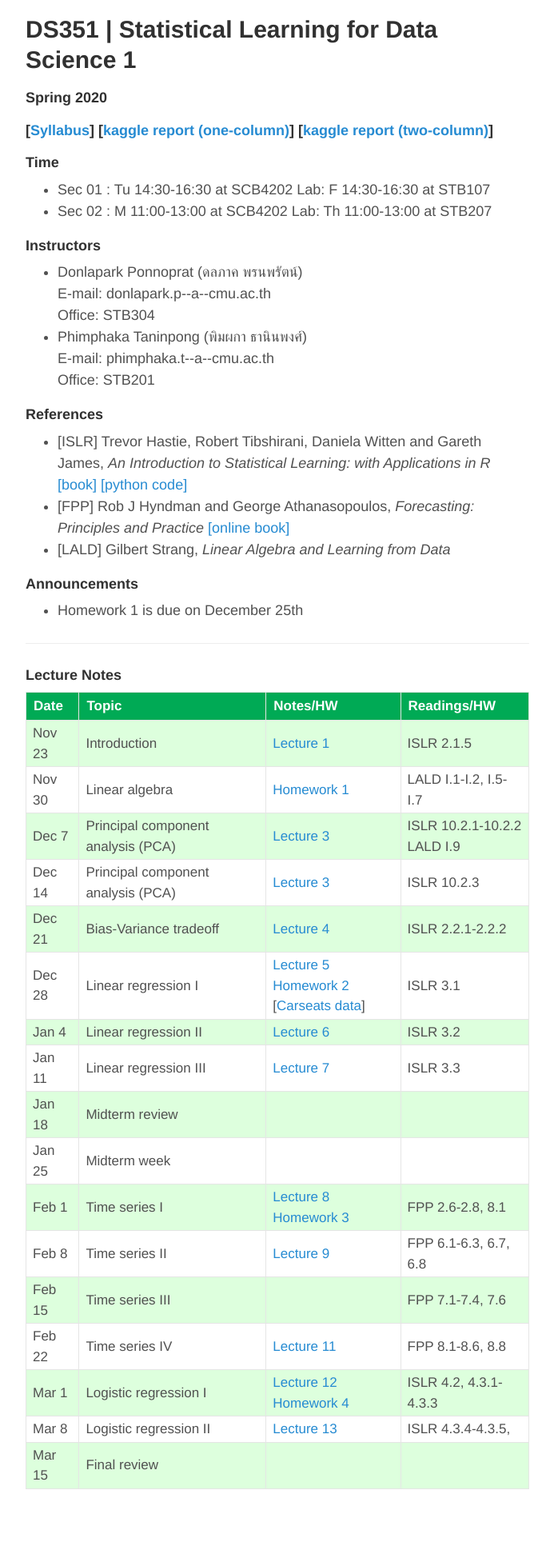
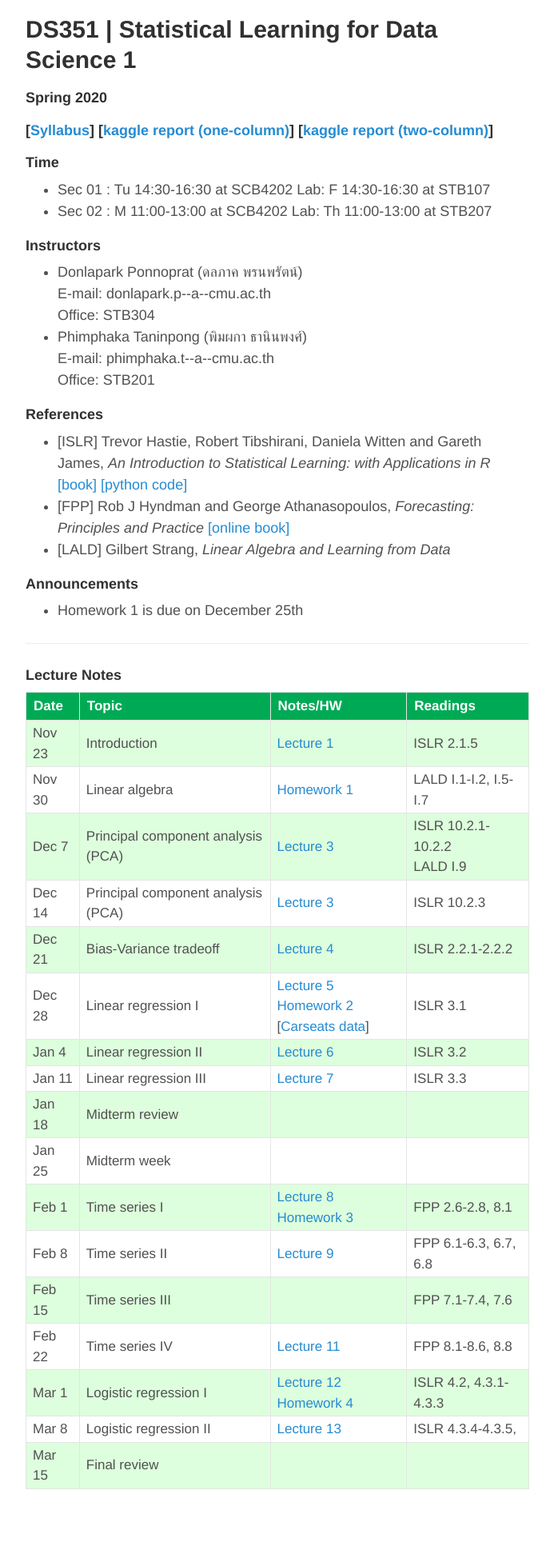
Before and after one commit to donlapark/ds351, a Jekyll site: the page built from index.html, in a window 1280 px wide. Shown: the whole page at 80% size, without its empty margins (293-986 px from the left). Built offline with Jekyll 4.4.1, drawn with Linux system fonts in a browser that asks for light colours; the list of posts is cut into pages by our own code.

Commit message:
initial commit

```diff
--- a/index.html
+++ b/index.html
@@ -41,7 +41,7 @@ Office: STB201</li>
 <h4><font size="+1">Lecture Notes</font></h4>
 
 <table class="UMLTable" border="1" style="width: 100%;" nosave="">
-<thead class="headerC"><tr><th>Date</th><th>Topic</th><th>Notes/HW</th><th>Readings/HW</th></tr></thead>
+<thead class="headerC"><tr><th>Date</th><th>Topic</th><th>Notes/HW</th><th>Readings</th></tr></thead>
 <tr>
 <td> Nov 23 </td>
 <td> Introduction
```
